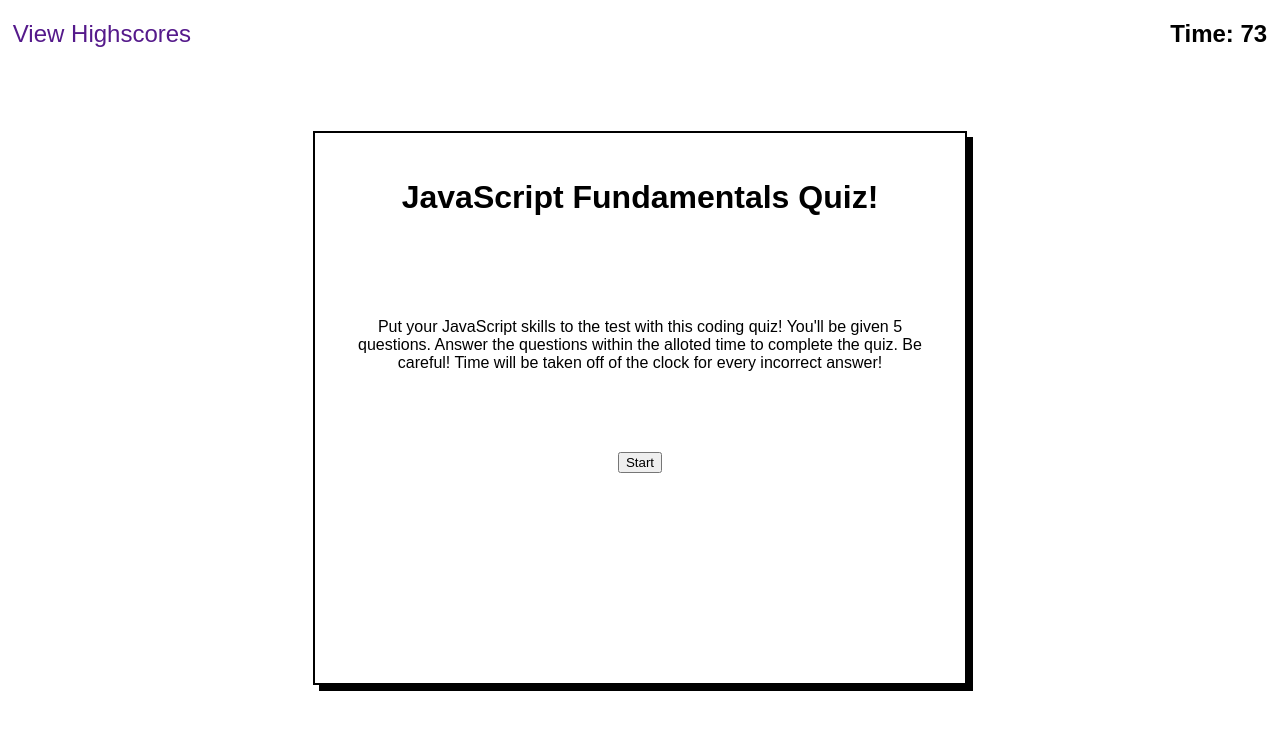
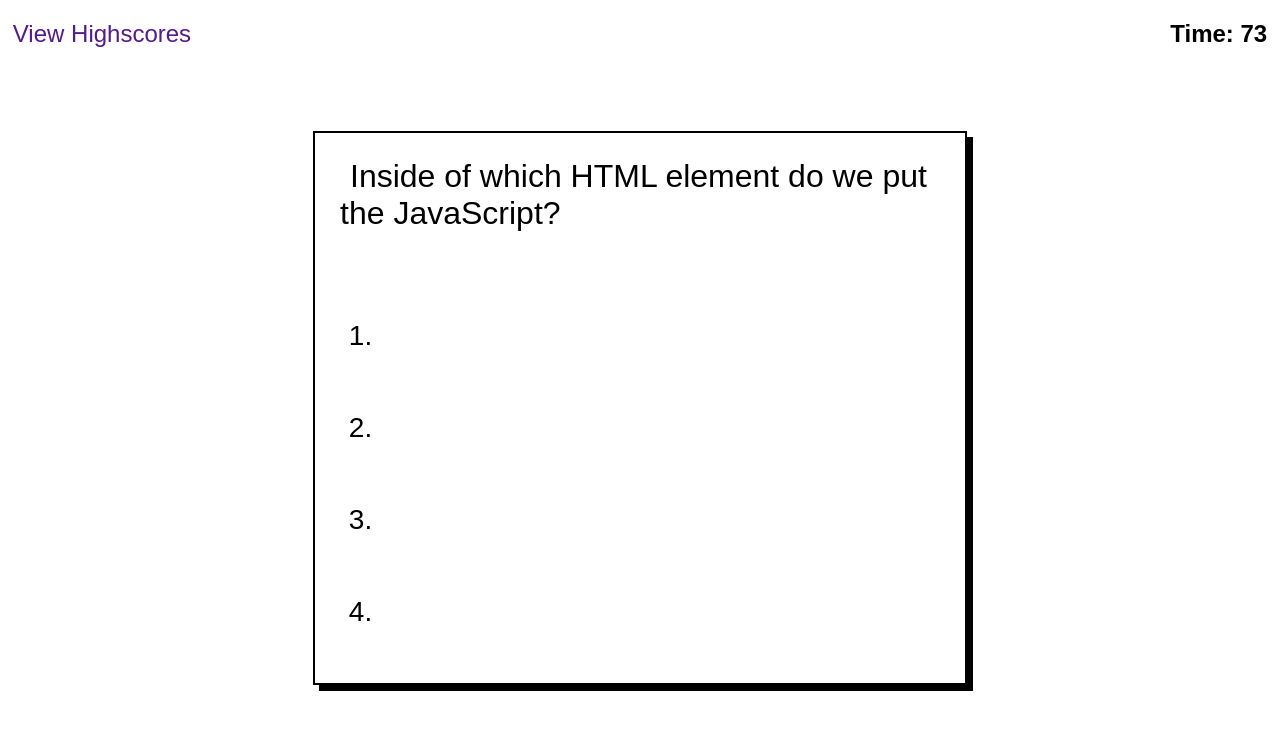
Before and after one commit to Jacobmabob/coding-quiz, a plain HTML site: page index.html in a window 1280 px wide. Both pictures are taken after a click on the button "Start". Drawn offline with Linux system fonts and the light colour scheme.

Commit message:
appending ol and li's, making a bunch of variables

```diff
--- a/index.html
+++ b/index.html
@@ -19,7 +19,7 @@
     <main>
         <div class="card">
             <div class="card-header">
-                <h1>JavaScript Fundamentals Quiz!</h1>
+                <span id="question-content">JavaScript Fundamentals Quiz!</span>
             </div>
             <div class="card-content">
                 <p>Put your JavaScript skills to the test with this coding quiz! You'll be given 5 questions. Answer the questions within the alloted time to complete the quiz. Be careful! Time will be taken off of the clock for every incorrect answer! </p>
--- a/main.js
+++ b/main.js
@@ -1,10 +1,112 @@
-var timerElement = document.querySelector('#timer-count')
-var startButton = document.querySelector('#start-button')
+var timerElement = document.querySelector('#timer-count');
+var startButton = document.querySelector('#start-button');
+var buttonDiv = document.querySelector(".bttn");
+var cardElement = document.querySelector('.card');
+var cardHeader = document.querySelector('.card-header');
+var cardContent = document.querySelector('.card-content')
+var questionContent = document.querySelector('#question-content');
+
+
+const questionOne = {
+    question: "Inside of which HTML element do we put the JavaScript?",
+    answers:[
+            "<scripting>",
+            "<script>",
+            "<javascript>",
+            "<js>"
+            ],
+    correctAnswer: "<script>"
+}
+
+const questionTwo = {
+    question: "How does a FOR loop start?",
+    answers:[
+            "for i = 1 to 5",
+            "for (i = 0; i <= 5; i++)",
+            "for (i = 0; i <= 5)",
+            "for (i <=5; i++)"
+            ],
+    correctAnswer: "for (i = 0; i <= 5; i++)"
+}
+
+const questionThree = {
+    question: "How do you round the number 7.25, to the nearest integer?",
+    answers:[
+            "Math.rnd(7.25)",
+            "Math.round(7.25)",
+            "rnd(7.25)",
+            "round(7.25)",
+            ],
+    correctAnswer: "Math.round(7.25)"
+}
+
+const questionFour = {
+    question: "How do you find the number with the highest value of x and y?",
+    answers:[
+            "Math.ceil(x,y)",
+            "top(x,y)",
+            "ceil(x,y)",
+            "Math.max(x,y)",
+            ],
+    correctAnswer: "Math.max(x,y)"
+}
+
+const questionFive = {
+    question: "How to write an IF statement in JavaScript?",
+    answers:[
+            "if i = 5",
+            "if i == 5 then",
+            "if (i == 5)",
+            "if i = 5 then",
+            ],
+    correctAnswer: "if (i == 5)"
+}
+
+function startQuiz() {
+    startTimer();
+
+    cardContent.textContent = "";
+    buttonDiv.innerHTML = "";
+    var questionListEl = document.createElement("ol");
+    var li1= document.createElement("li");
+    var li2= document.createElement("li");
+    var li3= document.createElement("li");
+    var li4= document.createElement("li");
+    var listArray = [li1, li2, li3, li4];
+
+    cardContent.appendChild(questionListEl)
+    questionListEl.appendChild(li1)
+    questionListEl.appendChild(li2)
+    questionListEl.appendChild(li3)
+    questionListEl.appendChild(li4)
+
+    function questionAnswerFill(currentQuestion) {
+        var currentQuestion = [
+                              questionOne,
+                              questionTwo,
+                              questionThree,
+                              questionFour,
+                              questionFive
+                              ]
+
+        questionContent.textContent = currentQuestion[0].question;
+        for (let i = 0; i < listArray.length; i++)
+        console.log(questionContent);
+    }
+
+    questionAnswerFill()
+
+
+
+    // questionContent.textContent = questionOne.question;
+
+
+}
+
 
 
 var timer;
 var timerCount = 75;
-
 function startTimer() {
     timer = setInterval(function() {
         timerCount--;
@@ -17,4 +119,4 @@ function startTimer() {
     }, 1000)
 }
 
-startButton.addEventListener('click', startTimer)
+startButton.addEventListener('click', startQuiz)
--- a/style.css
+++ b/style.css
@@ -33,7 +33,10 @@ main {
     box-shadow: 6px 6px 0 black;
 }
 
-.card-header {
+#question-content {
+    font-size: 2em;
+    text-align: center;
+    margin: 10px;
 
 }
 
@@ -43,6 +46,16 @@ main {
     display: flex;
     flex-direction: column;
     justify-content: space-evenly;
+    align-self: flex-start;
+}
+
+.card-content ol {
+    font-size: 1.75rem;
+
+}
+
+.card-content ol li {
+    margin-top: 60px;
 }
 
 .bttn {
```
